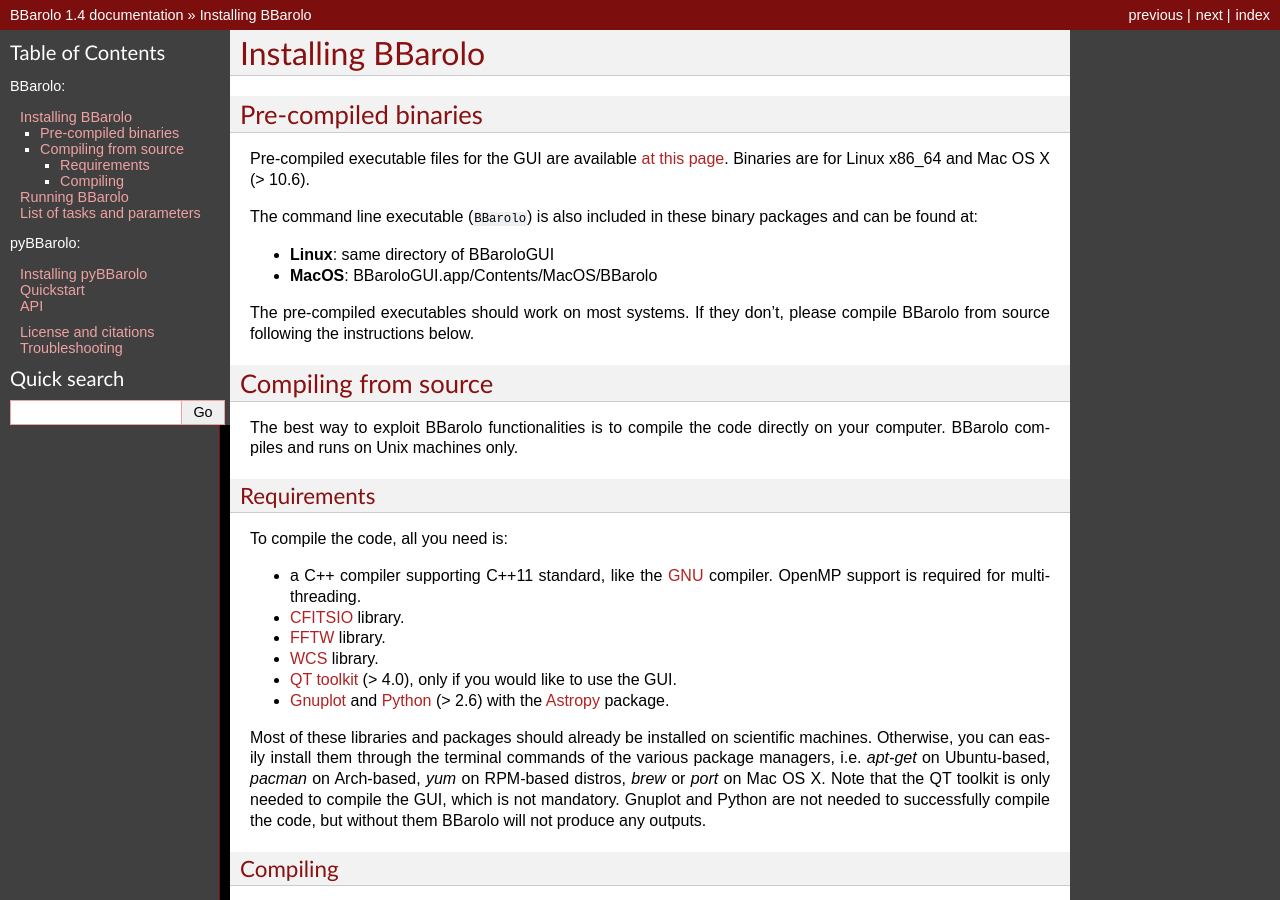
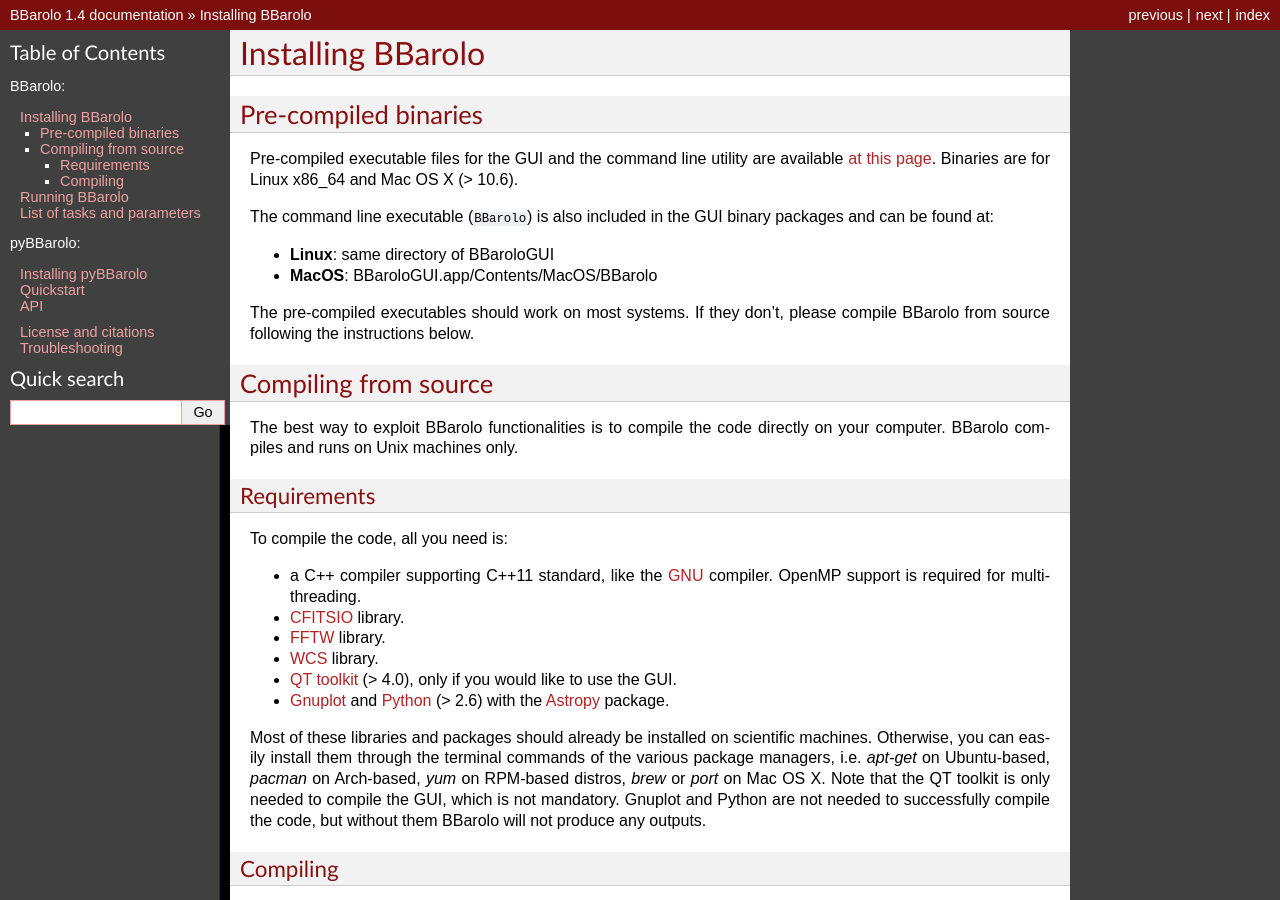
Before and after one commit to editeodoro/Bbarolo, a Sphinx documentation site: the page built from docs/source/installing.rst, in a window 1280 px wide and 900 px high. Built offline with Sphinx 7.4.7, drawn with Linux system fonts in a browser that asks for light colours; formulas are drawn with MathJax 3.

```diff
--- a/docs/source/installing.rst
+++ b/docs/source/installing.rst
@@ -7,9 +7,9 @@
 Pre-compiled binaries
 =====================
 
-Pre-compiled executable files for the GUI are available `at this page <http://editeodoro.github.io/Bbarolo/downloads/binaries/>`_. Binaries are for Linux x86_64 and Mac OS X (> 10.6).
+Pre-compiled executable files for the GUI and the command line utility are available `at this page <http://editeodoro.github.io/Bbarolo/downloads/binaries/>`_. Binaries are for Linux x86_64 and Mac OS X (> 10.6).
 
-The command line executable (``BBarolo``) is also included in these binary packages and can be found at:
+The command line executable (``BBarolo``) is also included in the GUI binary packages and can be found at:
 
 * **Linux**: same directory of BBaroloGUI
 * **MacOS**: BBaroloGUI.app/Contents/MacOS/BBarolo
--- a/docs/source/tasks/general.rst
+++ b/docs/source/tasks/general.rst
@@ -20,6 +20,8 @@
 
 * **SHOWBAR** [true]. Whether to show progress bars.
 
+.. _beam:
+
 Beam parameters
 ^^^^^^^^^^^^^^^^^^^^^^^
 
```
Also changed, not shown: docs/source/tasks/fit3d.rst (+26 -4 lines), 1 other file.
